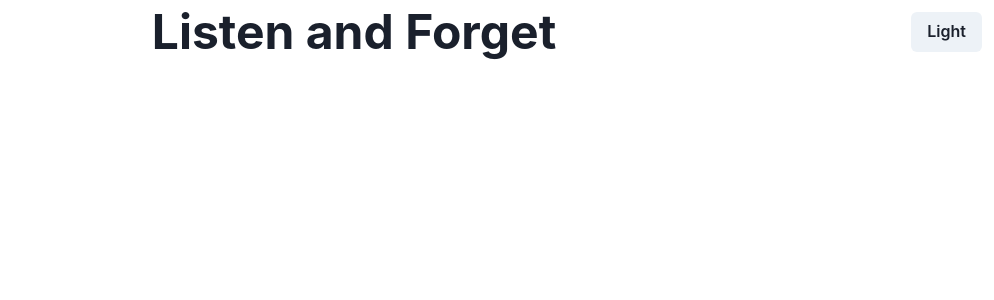
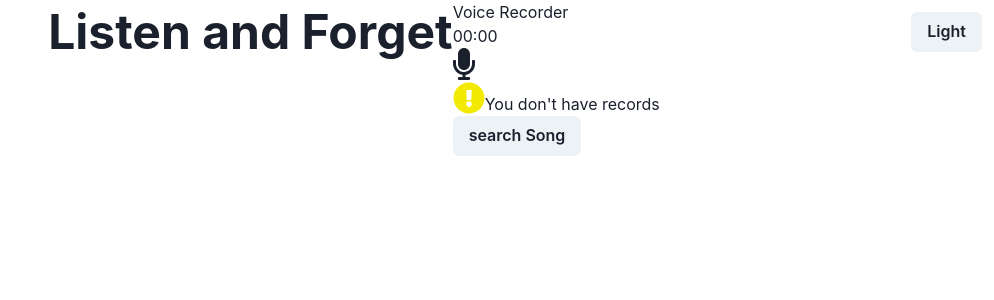
Before and after one commit to akshitarora921/listen-and-forget, a React (Create React App) app: page / in a window 1280 px wide. Shown: the top 300 px of the page, without its empty margins (286-1280 px from the left). Built offline with nearby package versions, Linux system fonts and the light colour scheme.

Commit message:
basic setup

```diff
--- a/package.json
+++ b/package.json
@@ -6,9 +6,13 @@
     "@chakra-ui/react": "^1.6.10",
     "@emotion/react": "^11",
     "@emotion/styled": "^11",
+    "@fortawesome/fontawesome-svg-core": "^1.2.36",
+    "@fortawesome/free-solid-svg-icons": "^5.15.4",
+    "@fortawesome/react-fontawesome": "^0.1.15",
     "@testing-library/jest-dom": "^5.11.4",
     "@testing-library/react": "^11.1.0",
     "@testing-library/user-event": "^12.1.10",
+    "axios": "^0.24.0",
     "framer-motion": "^4",
     "react": "^17.0.2",
     "react-dom": "^17.0.2",
--- a/src/App.js
+++ b/src/App.js
@@ -1,6 +1,7 @@
 import { Button } from "@chakra-ui/button";
 import { useColorMode } from "@chakra-ui/color-mode";
 import { Flex, Heading } from "@chakra-ui/layout";
+import Recorder from "./components/Recoder";
 // import "./App.css";
 
 function App() {
@@ -19,6 +20,7 @@ function App() {
       <Heading as='h1' mt='2' size='2xl'>
         Listen and Forget
       </Heading>
+      <Recorder />
     </Flex>
   );
 }
--- /dev/null
+++ b/src/components/Recoder.js
@@ -0,0 +1,23 @@
+import RecorderControls from "./RecorderControls";
+import RecordingsList from "./RecordingsList";
+import useRecorder from "../hooks/useRecorder";
+// import "./app.css";
+
+export default function Recorder() {
+  const { recorderState, ...handlers } = useRecorder();
+  const { audio } = recorderState;
+
+  return (
+    <section className='voice-recorder'>
+      <h1 className='title'>Voice Recorder</h1>
+      <div className='recorder-container'>
+        <RecorderControls
+          recorderState={recorderState}
+          handlers={handlers}
+          audio={audio}
+        />
+        <RecordingsList audio={audio} />
+      </div>
+    </section>
+  );
+}
--- /dev/null
+++ b/src/components/RecorderControls.js
@@ -0,0 +1,57 @@
+import { FontAwesomeIcon } from "@fortawesome/react-fontawesome";
+import {
+  faMicrophone,
+  faTimes,
+  faSave,
+} from "@fortawesome/free-solid-svg-icons";
+import { formatMinutes, formatSeconds } from "../utils/format-time";
+// import "./styles.css";
+
+export default function RecorderControls({ recorderState, handlers }) {
+  const { recordingMinutes, recordingSeconds, initRecording } = recorderState;
+  const { startRecording, saveRecording, cancelRecording } = handlers;
+
+  return (
+    <div className='controls-container'>
+      <div className='recorder-display'>
+        <div className='recording-time'>
+          {initRecording && <div className='recording-indicator'></div>}
+          <span>{formatMinutes(recordingMinutes)}</span>
+          <span>:</span>
+          <span>{formatSeconds(recordingSeconds)}</span>
+        </div>
+        {initRecording && (
+          <div className='cancel-button-container'>
+            <button
+              className='cancel-button'
+              title='Cancel recording'
+              onClick={cancelRecording}
+            >
+              <FontAwesomeIcon icon={faTimes} />
+            </button>
+          </div>
+        )}
+      </div>
+      <div className='start-button-container'>
+        {initRecording ? (
+          <button
+            className='start-button'
+            title='Save recording'
+            disabled={recordingSeconds === 0}
+            onClick={saveRecording}
+          >
+            <FontAwesomeIcon icon={faSave} size='2x' />
+          </button>
+        ) : (
+          <button
+            className='start-button'
+            title='Start recording'
+            onClick={startRecording}
+          >
+            <FontAwesomeIcon icon={faMicrophone} size='2x' />
+          </button>
+        )}
+      </div>
+    </div>
+  );
+}
--- /dev/null
+++ b/src/components/RecordingsList.js
@@ -0,0 +1,58 @@
+import { FontAwesomeIcon } from "@fortawesome/react-fontawesome";
+import {
+  faTrashAlt,
+  faExclamationCircle,
+} from "@fortawesome/free-solid-svg-icons";
+import useRecordingsList from "../hooks/use-recordings-list";
+import { Button } from "@chakra-ui/button";
+import axios from "axios";
+// import "./styles.css";
+
+export default function RecordingsList({ audio }) {
+  const { recordings, deleteAudio } = useRecordingsList(audio);
+  console.log(recordings);
+  function searchSong() {
+    axios
+      .post("https://api.audd.io/", {
+        api_token: "7269141d9e939973e076ed84543ea3ad",
+        url: recordings[0].audio,
+      })
+      .then((res) => console.log(res))
+      .catch((err) => console.log(err));
+  }
+  return (
+    <div className='recordings-container'>
+      {recordings.length > 0 ? (
+        <>
+          <h1>Your recordings</h1>
+          <div className='recordings-list'>
+            {recordings.map((record) => (
+              <div className='record' key={record.key}>
+                <audio controls src={record.audio} />
+                <div className='delete-button-container'>
+                  <button
+                    className='delete-button'
+                    title='Delete this audio'
+                    onClick={() => deleteAudio(record.key)}
+                  >
+                    <FontAwesomeIcon icon={faTrashAlt} />
+                  </button>
+                </div>
+              </div>
+            ))}
+          </div>
+        </>
+      ) : (
+        <div className='no-records'>
+          <FontAwesomeIcon
+            icon={faExclamationCircle}
+            size='2x'
+            color='#f2ea02'
+          />
+          <span>You don't have records</span>
+        </div>
+      )}
+      <Button onClick={searchSong}>search Song</Button>
+    </div>
+  );
+}
--- /dev/null
+++ b/src/handlers/recorder-controls.js
@@ -0,0 +1,20 @@
+export async function startRecording(setRecorderState) {
+  try {
+    const stream = await navigator.mediaDevices.getUserMedia({ audio: true });
+
+    setRecorderState((prevState) => {
+      console.log(stream);
+      return {
+        ...prevState,
+        initRecording: true,
+        mediaStream: stream,
+      };
+    });
+  } catch (err) {
+    console.log(err);
+  }
+}
+
+export function saveRecording(recorder) {
+  if (recorder.state !== "inactive") recorder.stop();
+}
--- /dev/null
+++ b/src/handlers/recordings-list.js
@@ -0,0 +1,5 @@
+export function deleteAudio(audioKey, setRecordings) {
+  setRecordings((prevState) =>
+    prevState.filter((record) => record.key !== audioKey)
+  );
+}
--- /dev/null
+++ b/src/hooks/use-recordings-list.js
@@ -0,0 +1,19 @@
+import { useState, useEffect } from "react";
+import { deleteAudio } from "../handlers/recordings-list";
+import generateKey from "../utils/generate-key";
+
+export default function useRecordingsList(audio) {
+  const [recordings, setRecordings] = useState([]);
+
+  useEffect(() => {
+    if (audio)
+      setRecordings((prevState) => {
+        return [{ key: generateKey(), audio }];
+      });
+  }, [audio]);
+
+  return {
+    recordings,
+    deleteAudio: (audioKey) => deleteAudio(audioKey, setRecordings),
+  };
+}
--- /dev/null
+++ b/src/hooks/useRecorder.js
@@ -0,0 +1,101 @@
+import { useState, useEffect } from "react";
+import { startRecording, saveRecording } from "../handlers/recorder-controls";
+
+const initialState = {
+  recordingMinutes: 0,
+  recordingSeconds: 0,
+  initRecording: false,
+  mediaStream: null,
+  mediaRecorder: null,
+  audio: null,
+};
+
+export default function useRecorder() {
+  const [recorderState, setRecorderState] = useState(initialState);
+
+  useEffect(() => {
+    const MAX_RECORDER_TIME = 5;
+    let recordingInterval = null;
+
+    if (recorderState.initRecording)
+      recordingInterval = setInterval(() => {
+        setRecorderState((prevState) => {
+          if (
+            prevState.recordingMinutes === MAX_RECORDER_TIME &&
+            prevState.recordingSeconds === 0
+          ) {
+            clearInterval(recordingInterval);
+            return prevState;
+          }
+
+          if (
+            prevState.recordingSeconds >= 0 &&
+            prevState.recordingSeconds < 59
+          )
+            return {
+              ...prevState,
+              recordingSeconds: prevState.recordingSeconds + 1,
+            };
+
+          if (prevState.recordingSeconds === 59)
+            return {
+              ...prevState,
+              recordingMinutes: prevState.recordingMinutes + 1,
+              recordingSeconds: 0,
+            };
+        });
+      }, 1000);
+    else clearInterval(recordingInterval);
+
+    return () => clearInterval(recordingInterval);
+  });
+
+  useEffect(() => {
+    if (recorderState.mediaStream)
+      setRecorderState((prevState) => {
+        return {
+          ...prevState,
+          mediaRecorder: new MediaRecorder(prevState.mediaStream),
+        };
+      });
+  }, [recorderState.mediaStream]);
+
+  useEffect(() => {
+    const recorder = recorderState.mediaRecorder;
+    let chunks = [];
+
+    if (recorder && recorder.state === "inactive") {
+      recorder.start();
+
+      recorder.ondataavailable = (e) => {
+        chunks.push(e.data);
+      };
+
+      recorder.onstop = () => {
+        const blob = new Blob(chunks, { type: "audio/ogg; codecs=opus" });
+        chunks = [];
+
+        setRecorderState((prevState) => {
+          if (prevState.mediaRecorder)
+            return {
+              ...initialState,
+              audio: window.URL.createObjectURL(blob),
+            };
+          else return initialState;
+        });
+      };
+    }
+
+    return () => {
+      if (recorder)
+        recorder.stream.getAudioTracks().forEach((track) => track.stop());
+    };
+  }, [recorderState.mediaRecorder]);
+
+  return {
+    recorderState,
+    startRecording: () => startRecording(setRecorderState),
+    cancelRecording: () => setRecorderState(initialState),
+    saveRecording: () => saveRecording(recorderState.mediaRecorder),
+  };
+}
--- /dev/null
+++ b/src/utils/format-time.js
@@ -0,0 +1,7 @@
+export function formatMinutes(minutes) {
+  return minutes < 10 ? `0${minutes}` : minutes;
+}
+
+export function formatSeconds(seconds) {
+  return seconds < 10 ? `0${seconds}` : seconds;
+}
--- /dev/null
+++ b/src/utils/generate-key.js
@@ -0,0 +1,7 @@
+import { v4 as uuid } from "uuid";
+
+function generateKey() {
+  return uuid();
+}
+
+export default generateKey;
```
Also changed, not shown: 2 other files (tests, documents, lock files or other folders).
